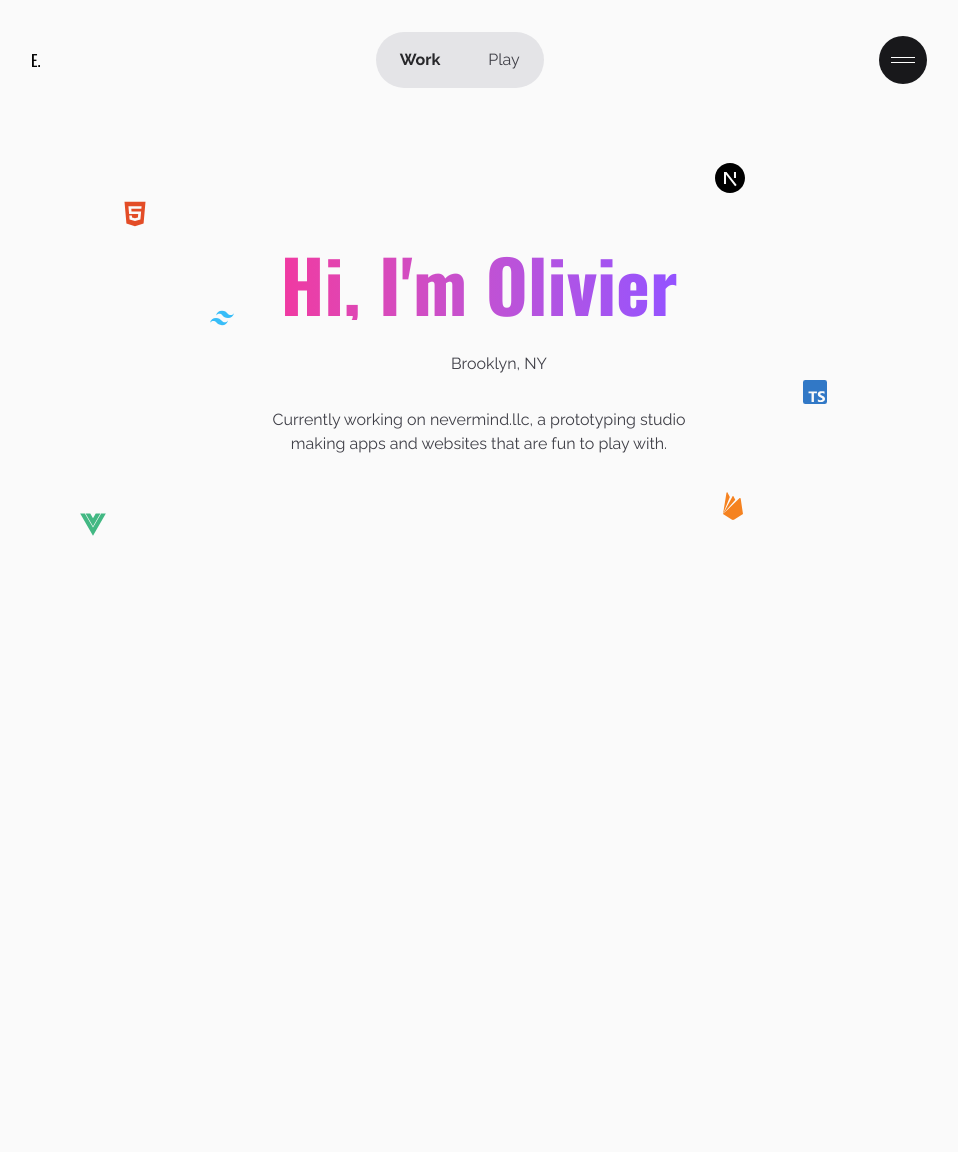
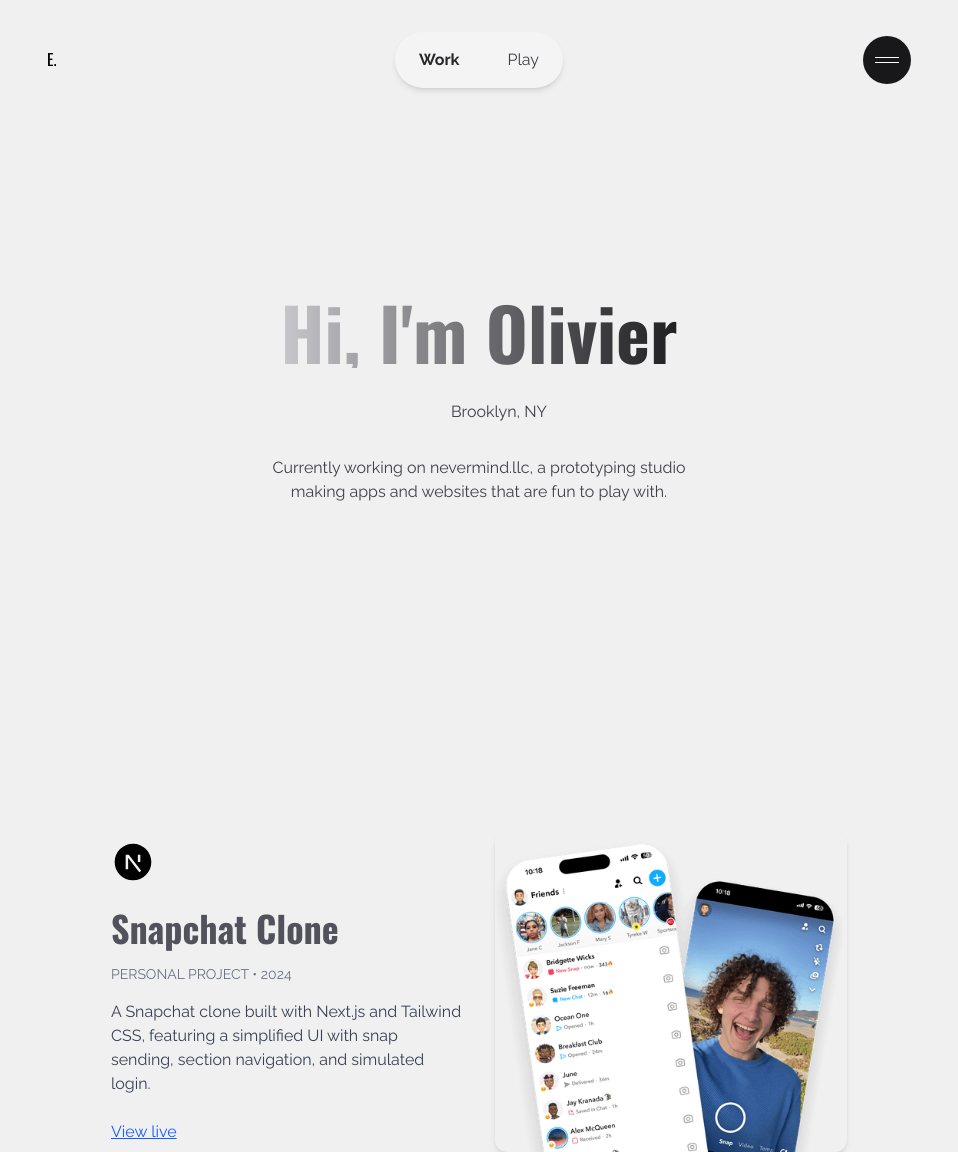
Before and after one commit to elisio-tech/minimal-dev, a React (Vite) app: page / in a window 1280 px wide. Shown: the whole page, without its empty margins (161-1119 px from the left). Before the commit the page ends 800 px from the top, so only its background shows below. Built offline with nearby package versions, Linux system fonts and the light colour scheme; some icons are missing.

Commit message:
work done

```diff
--- a/src/components/Header.tsx
+++ b/src/components/Header.tsx
@@ -1,6 +1,5 @@
 import { useState } from "react";
 import { Link } from "react-router-dom";
-
 export default function Header() {
   const [activeLink, setActiveLink] = useState("Work");
 
@@ -10,18 +9,26 @@
   ];
 
   return (
-    <header>
-      <nav className="max-w-4xl py-8 mx-4 sm:mx-auto flex justify-between items-center">
-        <Link className="font-[Oswald]" to={"/"}>E.</Link>
+    <header className="fixed z-50 left-0 right-0 top-0">
+      <nav className="relative max-w-4xl mx-auto py-8">
+        {/* Left: Logo */}
+        <div className="absolute left-4 top-1/2 -translate-y-1/2">
+          <Link className="font-[Oswald]" to={"/"}>
+            E.
+          </Link>
+        </div>
 
-        <ul className="flex justify-center items-center gap-12 rounded-4xl px-6 py-4 shadow-4xl shadow-gray-600 bg-zinc-200">
+        {/* Center: Nav Links */}
+        <ul className="flex justify-center items-center gap-12 px-6 py-4 rounded-4xl shadow-md bg-zinc-100 w-fit mx-auto">
           {navLinks.map((item, i) => (
             <Link
               key={i}
               to={item.path}
               onClick={() => setActiveLink(item.title)}
               className={`cursor-pointer ${
-                activeLink === item.title ? "text-zinc-800 font-bold" : "text-zinc-700"
+                activeLink === item.title
+                  ? "text-zinc-800 font-bold"
+                  : "text-zinc-700"
               }`}
             >
               {item.title}
@@ -29,11 +36,14 @@
           ))}
         </ul>
 
-        <button className="cursor-pointer transition-all flex justify-center items-center gap-1 flex-col bg-zinc-900 w-12 h-12 rounded-full">
-          {[1, 2].map((item) => (
-            <div key={item} className="w-6 h-[1px] bg-white" />
-          ))}
-        </button>
+        {/* Right: Button */}
+        <div className="absolute right-4 top-1/2 -translate-y-1/2">
+          <button className="cursor-pointer transition-all flex justify-center items-center gap-1 flex-col bg-zinc-900 w-12 h-12 rounded-full">
+            {[1, 2].map((item) => (
+              <div key={item} className="w-6 h-[1px] bg-white" />
+            ))}
+          </button>
+        </div>
       </nav>
     </header>
   );
--- a/src/components/Hero.tsx
+++ b/src/components/Hero.tsx
@@ -1,22 +1,14 @@
 import { Location } from "iconsax-reactjs";
-import { BiLogoTypescript } from "react-icons/bi";
-import { FaHtml5 } from "react-icons/fa";
-import {
-  RiFirebaseFill,
-  RiVuejsFill,
-  RiNextjsFill,
-} from "react-icons/ri";
-import { SiTailwindcss } from "react-icons/si";
 
 export default function Hero() {
   return (
-    <section className="py-32 text-zinc-700 relative overflow-hidden max-w-4xl mx-auto">
-      <div className="max-w-md mx-auto text-center flex flex-col gap-8 z-10 relative">
-        <h1 className="text-7xl font-bold bg-gradient-to-r from-pink-500 to-violet-500 bg-clip-text text-transparent">
+    <section className="h-[calc(100vh-96px)] pt-24 flex items-center justify-center text-zinc-700 relative max-w-4xl mx-auto">
+      <div className="text-center grid justify-center items-center gap-8 z-10 relative max-w-md">
+        <h1 className="text-7xl font-bold bg-gradient-to-r from-zinc-300 to-zinc-900 bg-clip-text text-transparent">
           Hi, I'm Olivier
         </h1>
         <div className="flex justify-center items-center gap-x-4">
-          <Location  size="24" color="#000" />
+          <Location size="24" color="#393E46" />
           <span>Brooklyn, NY</span>
         </div>
         <p className="text-md">
@@ -24,31 +16,6 @@
           and websites that are fun to play with.
         </p>
       </div>
-
-      {/* Tech Icons Around the Text */}
-      <div className="absolute top-20 left-[10%]">
-        <FaHtml5 size={28} color="#e34c26" />
-      </div>
-
-      <div className="absolute top-[40%] left-[20%]">
-        <SiTailwindcss size={24} color="#38bdf8" />
-      </div>
-
-      <div className="absolute top-10 right-[20%]">
-        <RiNextjsFill size={36} color="#000" />
-      </div>
-
-      <div className="absolute top-[80%] right-[20%]">
-        <RiFirebaseFill size={30} color="#f58220" />
-      </div>
-
-      <div className="absolute bottom-[10%] left-12">
-        <RiVuejsFill size={28} color="#42b883" />
-      </div>
-
-      <div className="absolute bottom-44 right-24">
-        <BiLogoTypescript size={32} color="#3178c6" />
-      </div>
     </section>
   );
 }
--- a/src/components/Work.tsx
+++ b/src/components/Work.tsx
@@ -0,0 +1,40 @@
+import { Link } from "react-router-dom";
+import { works } from "./data/work";
+
+export default function Work() {
+  return (
+    <section className="mx-auto max-w-3xl pt-32 px-4">
+      <div className="space-y-20">
+        {works.map((work, i) => (
+          <div
+            key={i}
+            className="grid grid-cols-1 md:grid-cols-2 gap-8 items-center"
+          >
+            {/* Text content */}
+            <div className="flex flex-col gap-4">
+              <div className="mb-2">{work.icon}</div>
+              <h1 className="text-3xl md:text-4xl font-bold text-zinc-600">{work.title}</h1>
+              <span className="text-sm text-gray-500 uppercase">{work.subText}</span>
+              <p className="text-base text-gray-700">{work.text}</p>
+              <Link
+                to={work.link}
+                className="mt-2 text-blue-600 underline hover:text-blue-800"
+              >
+                View live
+              </Link>
+            </div>
+
+            {/* Image */}
+            <div>
+              <img
+                src={work.img}
+                alt={work.text}
+                className="w-full h-64 md:h-80 object-cover rounded-xl shadow-md"
+              />
+            </div>
+          </div>
+        ))}
+      </div>
+    </section>
+  );
+}
--- /dev/null
+++ b/src/components/data/work.tsx
@@ -0,0 +1,12 @@
+import { RiNextjsFill } from "react-icons/ri";
+
+export const works = [
+  {
+    icon: <RiNextjsFill size={44} color={"#000"} />,
+    title: "Snapchat Clone",
+    subText: "Personal Project • 2024",
+    text: "A Snapchat clone built with Next.js and Tailwind CSS, featuring a simplified UI with snap sending, section navigation, and simulated login.",
+    link: "https://github.com/your-username/snapchat-clone",
+    img: "/images/n.png"
+  },
+];
--- a/src/index.css
+++ b/src/index.css
@@ -4,7 +4,7 @@
   font-family: "Raleway";
   line-height: 1.5;
   font-weight: 400;
-  background: #fafafa;
+  background: #f0f0f1;
 }
 
 h1 {
--- a/src/pages/HomePage.tsx
+++ b/src/pages/HomePage.tsx
@@ -1,11 +1,13 @@
 import Header from "../components/Header";
 import Hero from "../components/Hero";
+import Work from "../components/Work";
 
 export default function HomePage() {
   return (
     <div>
       <Header />
       <Hero />
+      <Work />
     </div>
   );
 }
```
Also changed, not shown: public/images/1.webp (added), public/images/n.png (added).
